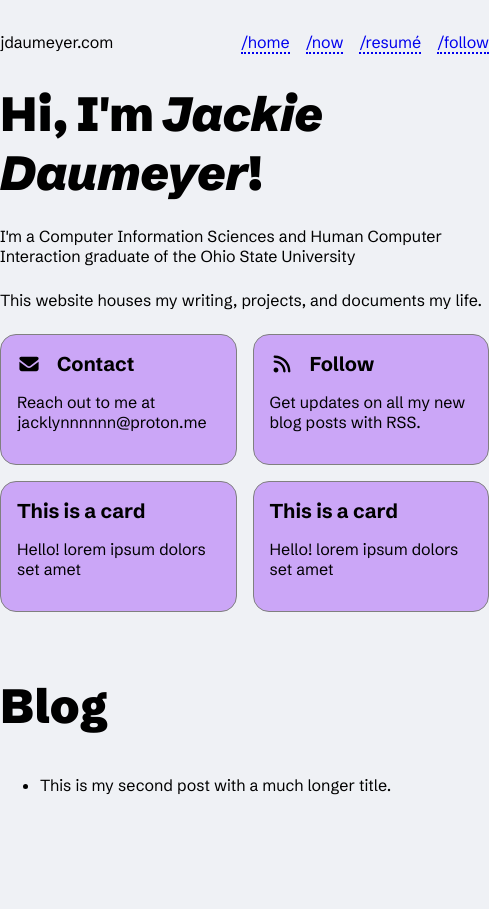
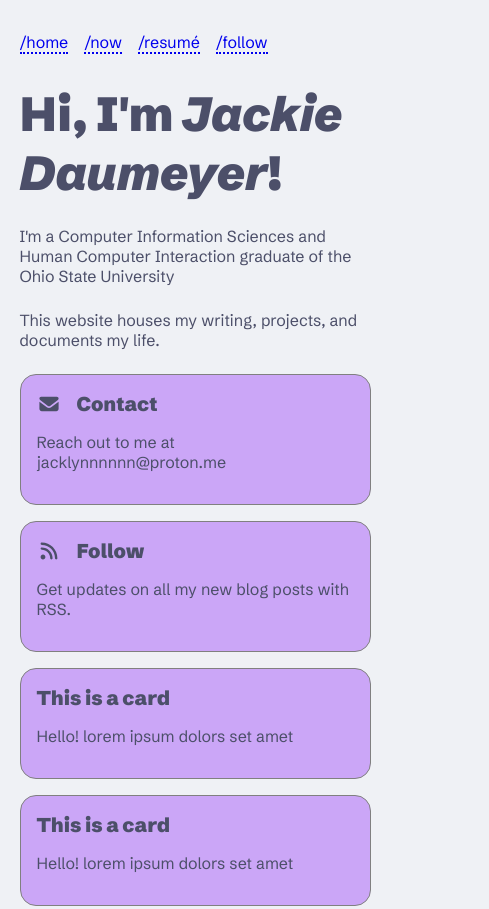
Before and after one commit to jdaumeyer/jdaumeyer.com, an Eleventy site: page index.njk in a window 390 px wide. Shown: the top 909 px of the page, 489 px wide, since content can reach past the window. Before the commit the page ends 844 px from the top, so only its background shows below. Built offline with nearby package versions, Linux system fonts and the light colour scheme; Eleventy itself is replaced by a stand-in of ours; files that its build step writes are made by us from their sources.

Commit message:
added some responsiveness

```diff
--- a/css/card.css
+++ b/css/card.css
@@ -1,8 +1,15 @@
 .card-holder {
     display: grid;
-    grid-template-columns: 1fr 1fr;
+    grid-template-columns: 1fr;
     grid-gap: 1em;
 }
+
+@media (min-width: 768px) {
+    .card-holder {
+        grid-template-columns: 1fr 1fr;
+    }
+}
+
 
 .card {
     border: 1px solid grey;
--- a/css/index.css
+++ b/css/index.css
@@ -1,15 +1,21 @@
 @import url('https://fonts.googleapis.com/css2?family=Schibsted+Grotesk:ital,wght@0,400..900;1,400..900&display=swap');
 * {
-    --background-color: #eff1f5;
-    --light-accent: #cba6f7;
-    --dark-accent: #ca9ee6;
+
+    /* Colorscheme */
+    color-scheme: light dark;
+    --background-color: light-dark(#eff1f5, #1e1e2e);
+    --text-color: light-dark(#4c4f69, #cdd6f4);
+    --light-accent: light-dark(#cba6f7, #ea76cb);
+    --dark-accent: light-dark(#ca9ee6, #ea76cb);
 }
 
 body {
     margin: 0 auto;
-    max-width: 70ch;
-    min-width: 50ch;
+    max-width: min(65ch, 90vw);
+    font-size: 1em;
     background-color: var(--background-color);
+    color: var(--text-color);
+    fill: var(--text-color);
     font-family: "Schibsted Grotesk", sans-serif;
 }
 
@@ -25,9 +31,24 @@ header {
     align-items: center;
 }
 
+header span {
+    display: none;
+}
+
+@media (min-width: 768px) {
+    header span {
+        display: inline-block !important;
+    }
+}
+
 h1 {
     font-weight: 900;
-    font-size: 3em;
+    font-size: 3rem;
+}
+
+h2 {
+    font-size: 2rem;
+    font-weight: 900;
 }
 
 nav > ul {
@@ -36,6 +57,7 @@ nav > ul {
     flex-direction: row;
     gap: 1em;
     list-style: none;
+    padding-left: 0;
 }
 
 a {
```
